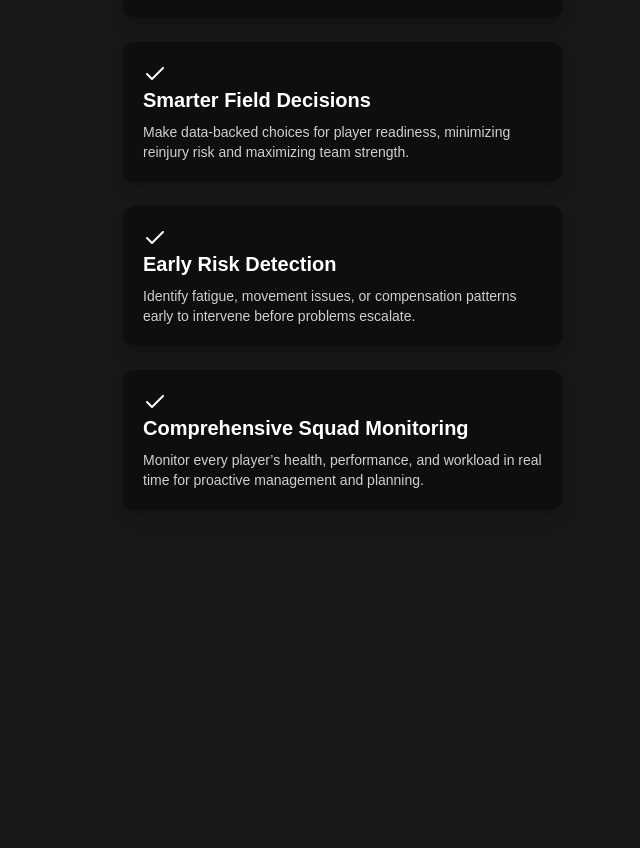
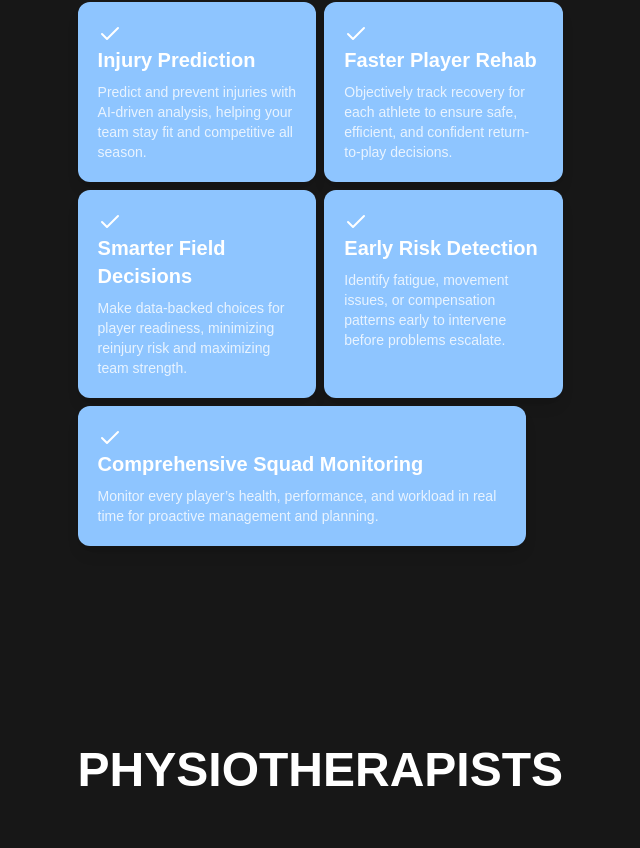
Before and after one commit to TwinspireNeuralSolutions/website, a Next.js app: page / in a window 1280 px wide. Shown: the part 4052-4900 px from the top of the page, without its empty margins (637-1277 px from the left). Built offline with nearby package versions, Linux system fonts and the light colour scheme.

Commit message:
Enhance AnimatedBenefits component by adding name and key props for better customization; update layout styles and include H2 title for improved presentation of benefits.

```diff
--- a/components/Modules/Benefits/AnimatedBenefits.tsx
+++ b/components/Modules/Benefits/AnimatedBenefits.tsx
@@ -1,5 +1,6 @@
 import { motion } from 'framer-motion'
 import { Check } from 'lucide-react'
+import { H2 } from '@/components/Atoms/Typography'
 
 const containerVariants = {
   hidden: {},
@@ -26,16 +27,28 @@ const itemVariants = {
   },
 }
 
-export const AnimatedBenefits = ({ data }: { data: any }) => (
+export const AnimatedBenefits = ({
+  data,
+  key,
+  name,
+}: {
+  data: any
+  key: string
+  name: string
+}) => (
   <motion.div
-    className="mt-100 flex flex-col items-center"
+    key={key}
+    className={`flex flex-col items-center ${
+      name === 'Sports Teams' ? 'mt-150' : 'mt-50'
+    }`}
     initial={{ opacity: 0, x: 120 }}
     animate={{ opacity: 1, x: 0 }}
     exit={{ opacity: 0, x: -120 }}
     transition={{ duration: 0.5, ease: [0.4, 0, 0.2, 1] }}
   >
+    <H2 className="mb-10 text-white">{name}</H2>
     <motion.div
-      className="mt-4 flex flex-col gap-6"
+      className="row mt-4 flex flex-wrap gap-2"
       variants={containerVariants}
       initial="hidden"
       animate="show"
@@ -45,7 +58,9 @@ export const AnimatedBenefits = ({ data }: { data: any }) => (
         <motion.div
           key={title}
           variants={itemVariants}
-          className="w-full max-w-md rounded-xl bg-black/40 p-5 text-left shadow-lg"
+          className={`w-full max-w-md flex-1 basis-[calc(50%-12px)] rounded-xl p-5 text-left shadow-lg ${
+            name === 'Sports Teams' ? 'bg-blue-300' : 'bg-[#0802A3]'
+          }`}
         >
           <Check className="h-6 w-6 text-white" />
           <h3 className="mb-2 text-xl font-bold text-white">{title}</h3>
--- a/components/Modules/Benefits/index.tsx
+++ b/components/Modules/Benefits/index.tsx
@@ -81,9 +81,17 @@ export const Benefits = () => {
 
       <div className="flex flex-1 flex-col">
         <AnimatePresence mode="wait">
-          <AnimatedBenefits key="sport" data={sportTeamDefinitions} />
+          <AnimatedBenefits
+            key="sport"
+            data={sportTeamDefinitions}
+            name="Sports Teams"
+          />
 
-          <AnimatedBenefits key="physio" data={physioDefinitions} />
+          <AnimatedBenefits
+            key="physio"
+            data={physioDefinitions}
+            name="Physiotherapists"
+          />
         </AnimatePresence>
       </div>
     </Layout>
```
